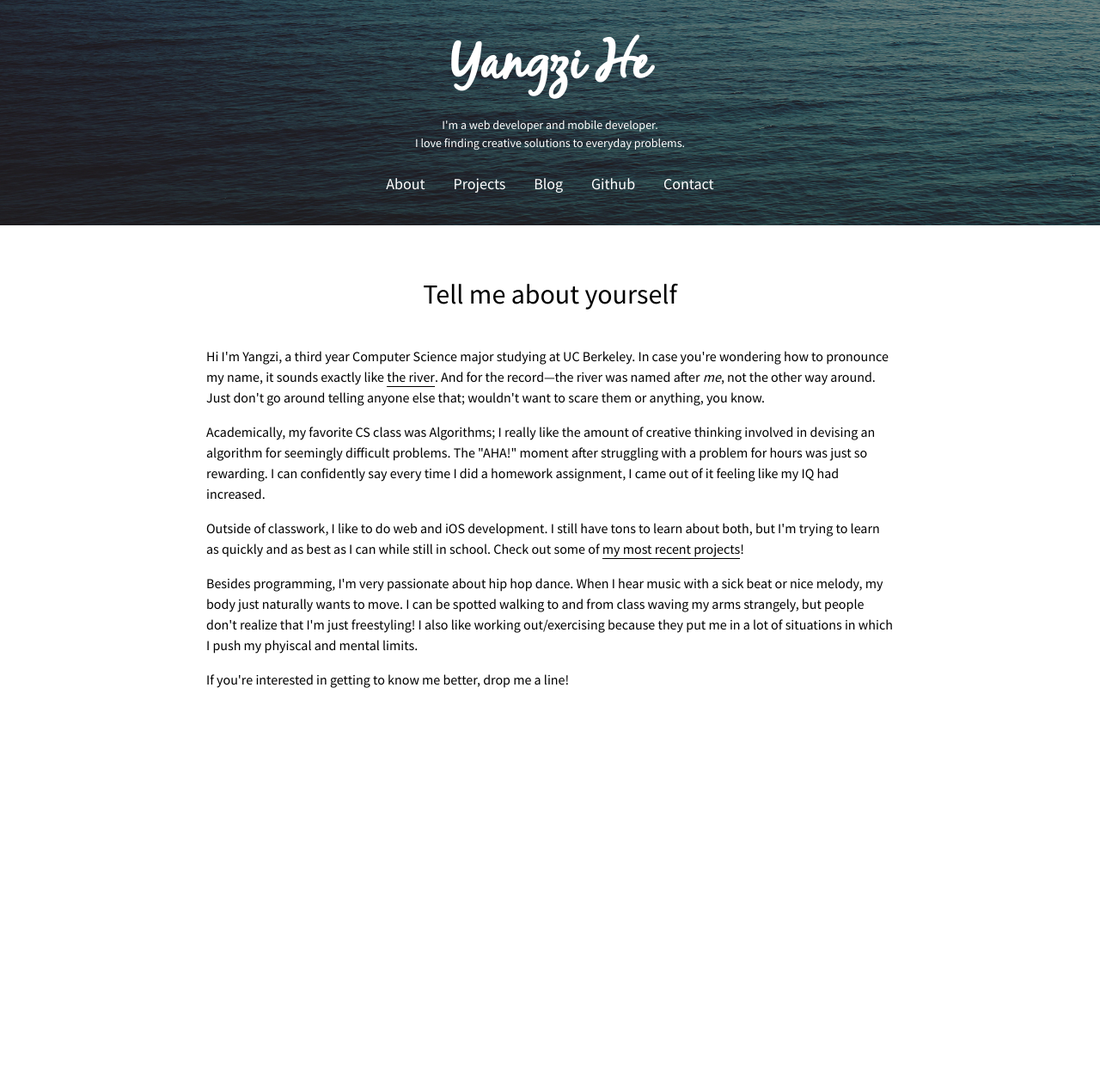
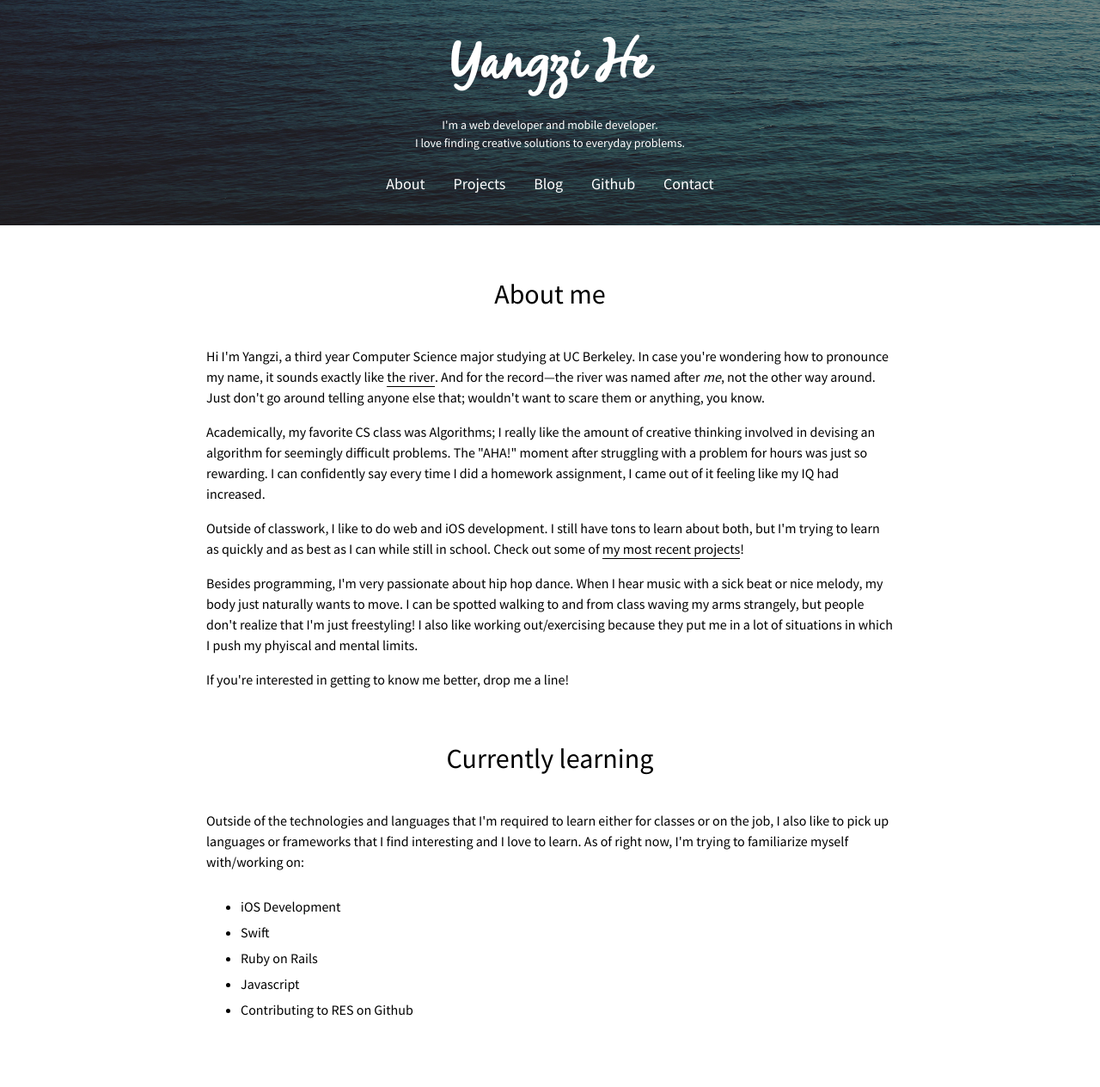
Before and after one commit to yangzihe/yangzihe.github.io, a Jekyll site: the page built from index.html, in a window 1280 px wide. Shown: the whole page at 86% size. Built offline with Jekyll 4.4.1, drawn with Linux system fonts in a browser that asks for light colours; before the commit the page ends 900 px from its top, so only the background shows below that.

Commit message:
Updated about section

```diff
--- a/css/style.css
+++ b/css/style.css
@@ -172,3 +172,7 @@ li a {
 li a:hover {
     text-decoration: underline;
 }
+
+#learning li {
+    list-style-type: disc;
+}
--- a/index.html
+++ b/index.html
@@ -4,7 +4,7 @@ title: Yangzi He
 ---
 
 <div class="content-paragraph">
-  <h3 class="content-title">Tell me about yourself</h3>
+  <h3 class="content-title">About me</h3>
   <p class="content">
     Hi I'm Yangzi, a third year Computer Science major studying at UC Berkeley. In case you're wondering how to pronounce my name, it sounds exactly like <a href="https://en.wikipedia.org/wiki/Yangtze">the river</a>. And for the record—the river was named after <em>me</em>, not the other way around. Just don't go around telling anyone else that; wouldn't want to scare them or anything, you know.
   </p>
@@ -20,4 +20,15 @@ title: Yangzi He
   <p class="content">
     If you're interested in getting to know me better, drop me a line!
   </p>
+  <h3 class="content-title">Currently learning</h3>
+  <p class="content">
+    Outside of the technologies and languages that I'm required to learn either for classes or on the job, I also like to pick up languages or frameworks that I find interesting and I love to learn. As of right now, I'm trying to familiarize myself with/working on:
+  </p>
+  <ul id="learning">
+    <li>iOS Development</li>
+    <li>Swift</li>
+    <li>Ruby on Rails</li>
+    <li>Javascript</li>
+    <li>Contributing to RES on Github</li>
+  </ul>
 </div>
```
